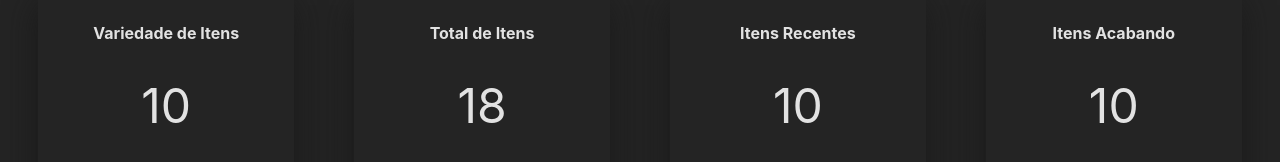
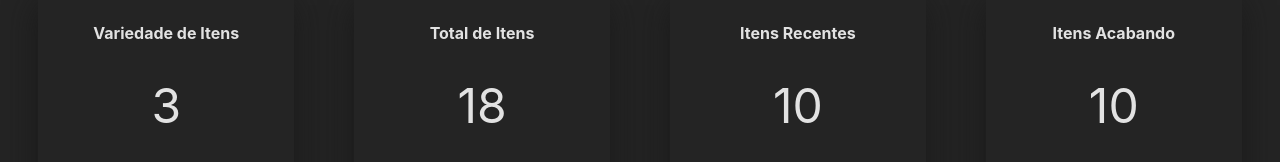
Before and after one commit to EriclysLuckas/React-Nextjs, a React (Vite) app in the folder stockProducts/: page / in a window 1280 px wide. Shown: the part 158-320 px from the top of the page. Built offline with nearby package versions, Linux system fonts and the light colour scheme; data requests are answered from the project's data file.

Commit message:
Update DashContent.jsx

```diff
--- a/stockProducts/src/Components/DashContente/DashContent.jsx
+++ b/stockProducts/src/Components/DashContente/DashContent.jsx
@@ -9,6 +9,7 @@ const totalUnd = base.reduce ((count,base)=>{
 return count+base.quantity;
 }, 0)
 
+const totalProducts = base.length
 console.log(base)
   return (
     <div className={style.contentDash}>
@@ -16,7 +17,7 @@ console.log(base)
       <div className={style.dashboard}>
         <div className={style.cardContentDash}>
           <h3 className={style.pcardContent}>Variedade de Itens</h3>
-          <p className={style.cardContentResult} >10</p></div>
+          <p className={style.cardContentResult} >{totalProducts}</p></div>
         <div className={style.cardContentDash}>
           <h3 className={style.pcardContent}>Total de Itens</h3>
           <p className={style.cardContentResult}>{totalUnd}</p></div>
```
